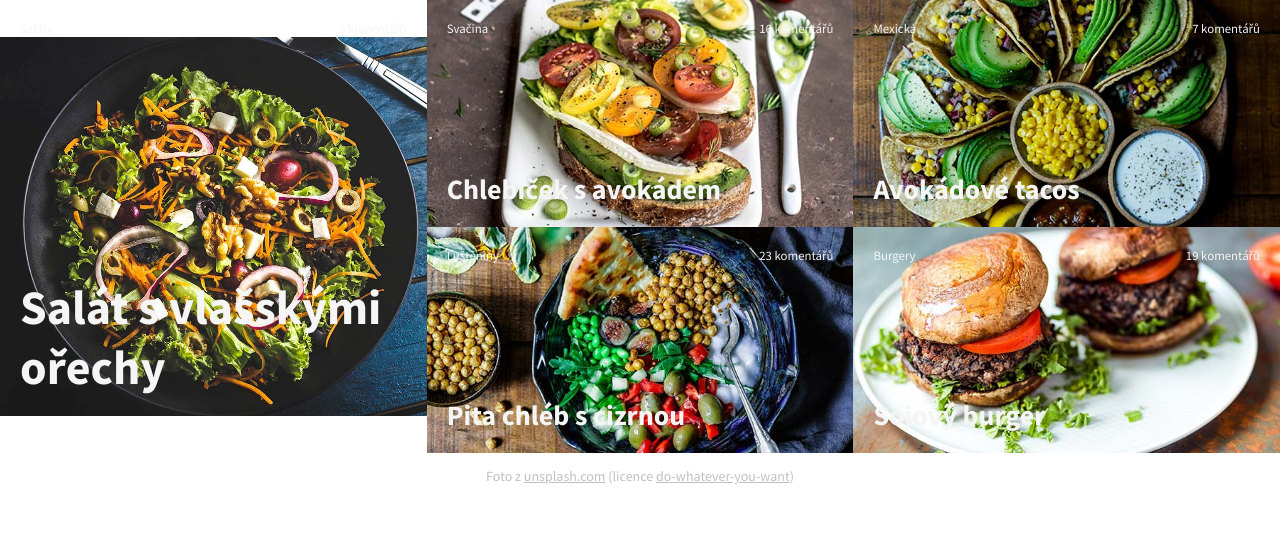
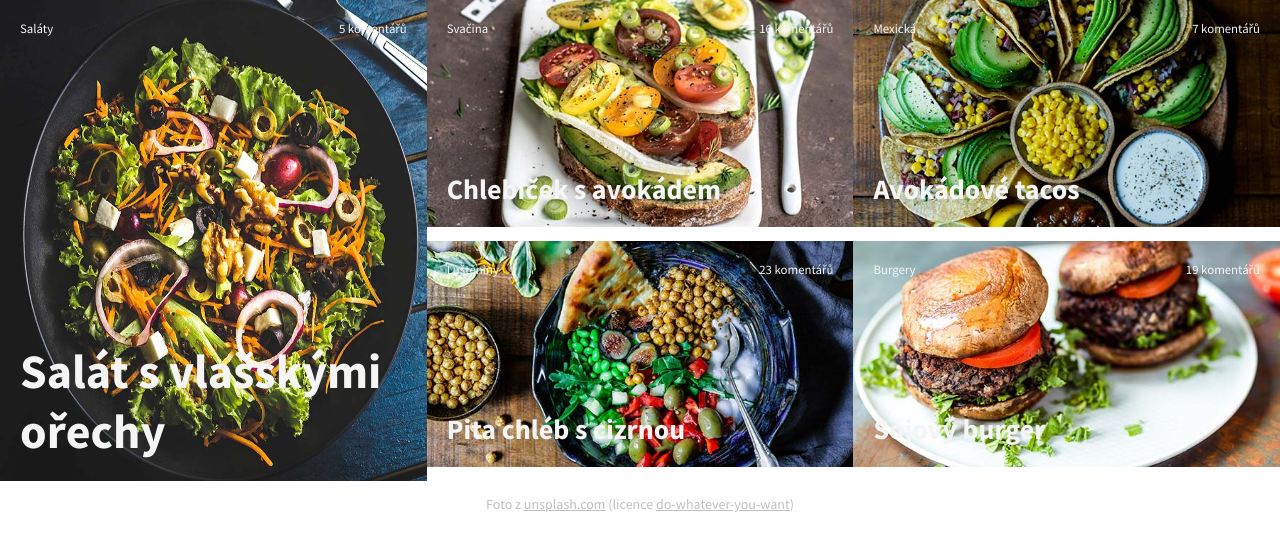
Before and after one commit to Czechitas-Liberec-HTML-CSS-2021-DK/projekt-04-recepty-PetraDundacek, a plain HTML site: page vege/index.html in a window 1280 px wide. Drawn offline with Linux system fonts and the light colour scheme.

Commit message:
oprava vysky hlavniho obrazku pro PC

```diff
--- a/vege/style.css
+++ b/vege/style.css
@@ -147,6 +147,7 @@ p2 {
     .hlavni {
         min-height: 400px;
         flex-basis: 33.33%;
+        background-size: 100% 100%;
     }
 
     .malerecepty {
@@ -167,7 +168,7 @@ p2 {
     }
 
     h1 {
-        padding: 65% 1.25rem 1.25rem 1.25rem;
+        padding: 80% 1.25rem 1.25rem 1.25rem;
         font-size: 3rem;
     }
 
```
